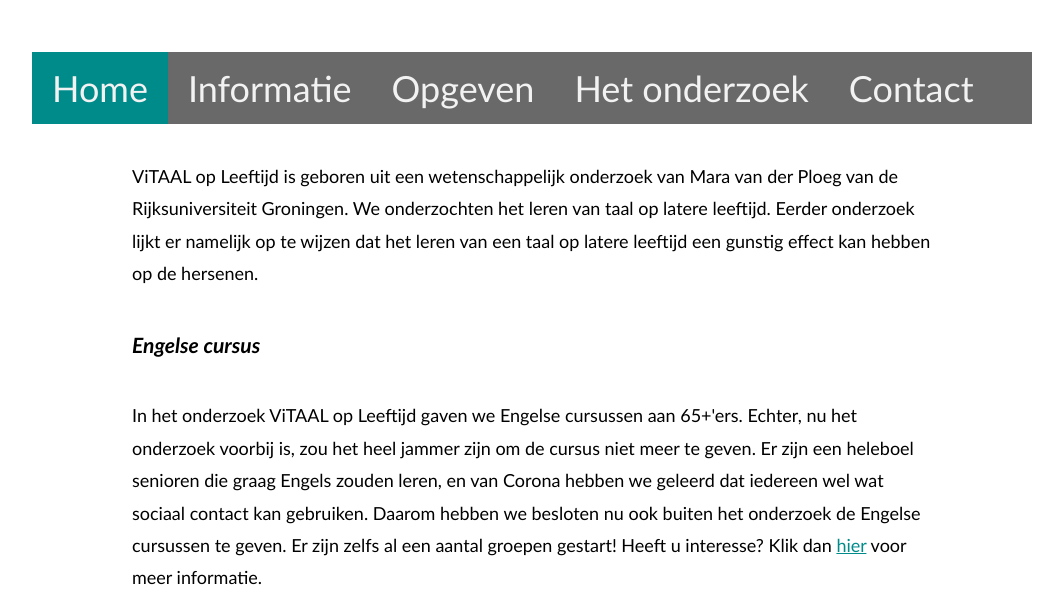
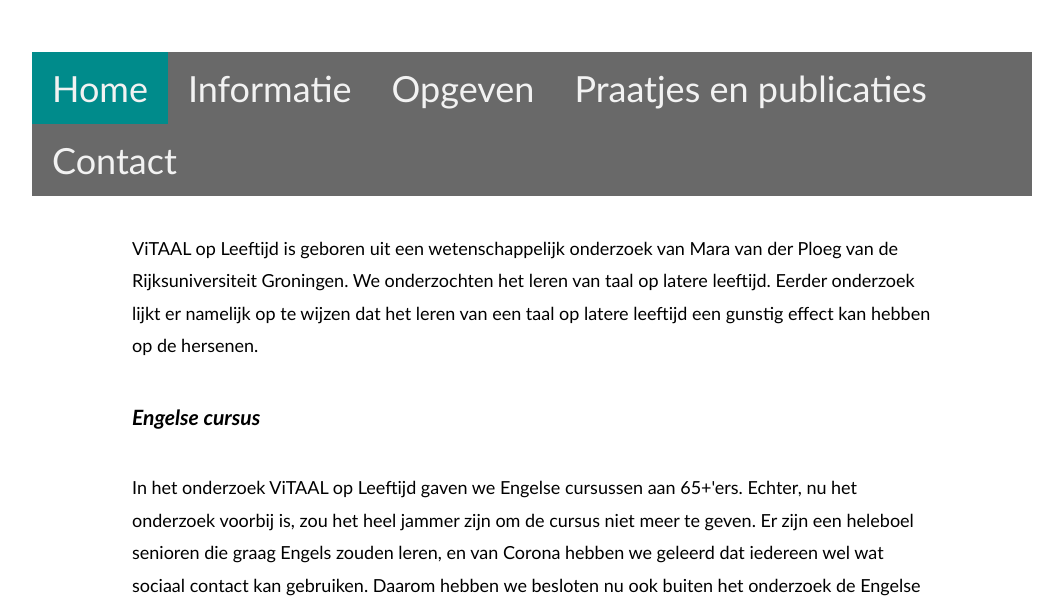
Before and after one commit to maravanderploeg/maravanderploeg.github.io, a plain HTML site: page index.html in a window 1280 px wide. Shown: the part 126-729 px from the top of the page, without its empty margins (108-1171 px from the left). Drawn offline with Linux system fonts and the light colour scheme.

Commit message:
verdere cursus

```diff
--- a/index.html
+++ b/index.html
@@ -15,7 +15,7 @@
     	<a href="index.html" class="active">Home</a>
         <a href="informatie.html">Informatie</a>
         <a href="opgeven.html">Opgeven</a>
-        <a href="praatjes.html">Het onderzoek</a>
+        <a href="praatjes.html">Praatjes en publicaties</a>
         <a href="contact.html">Contact</a>
     </div>
     <div id="contentColumn">
```
Also changed, not shown: contact.html (+1 -1 lines), informatie.html (+2 -2 lines), opgeven.html (+1 -1 lines).
